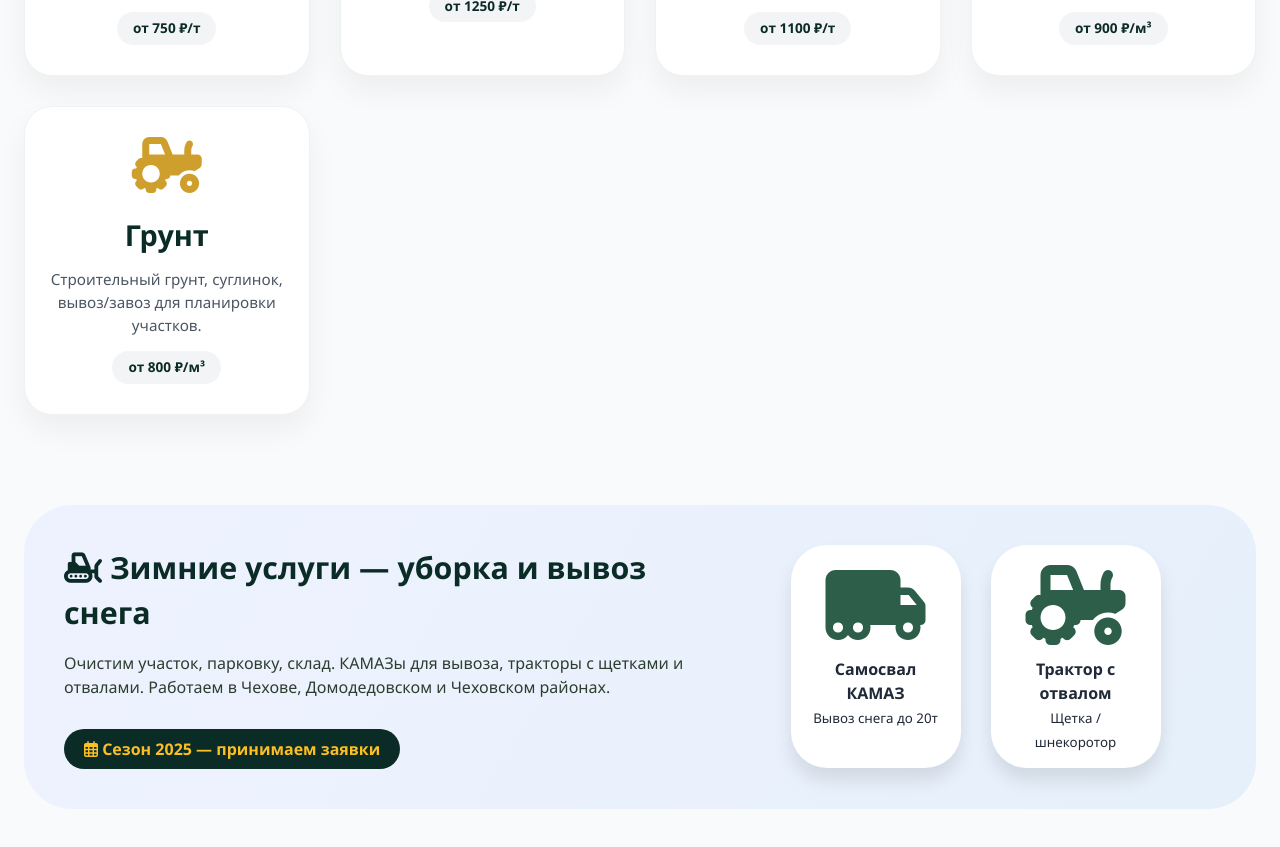
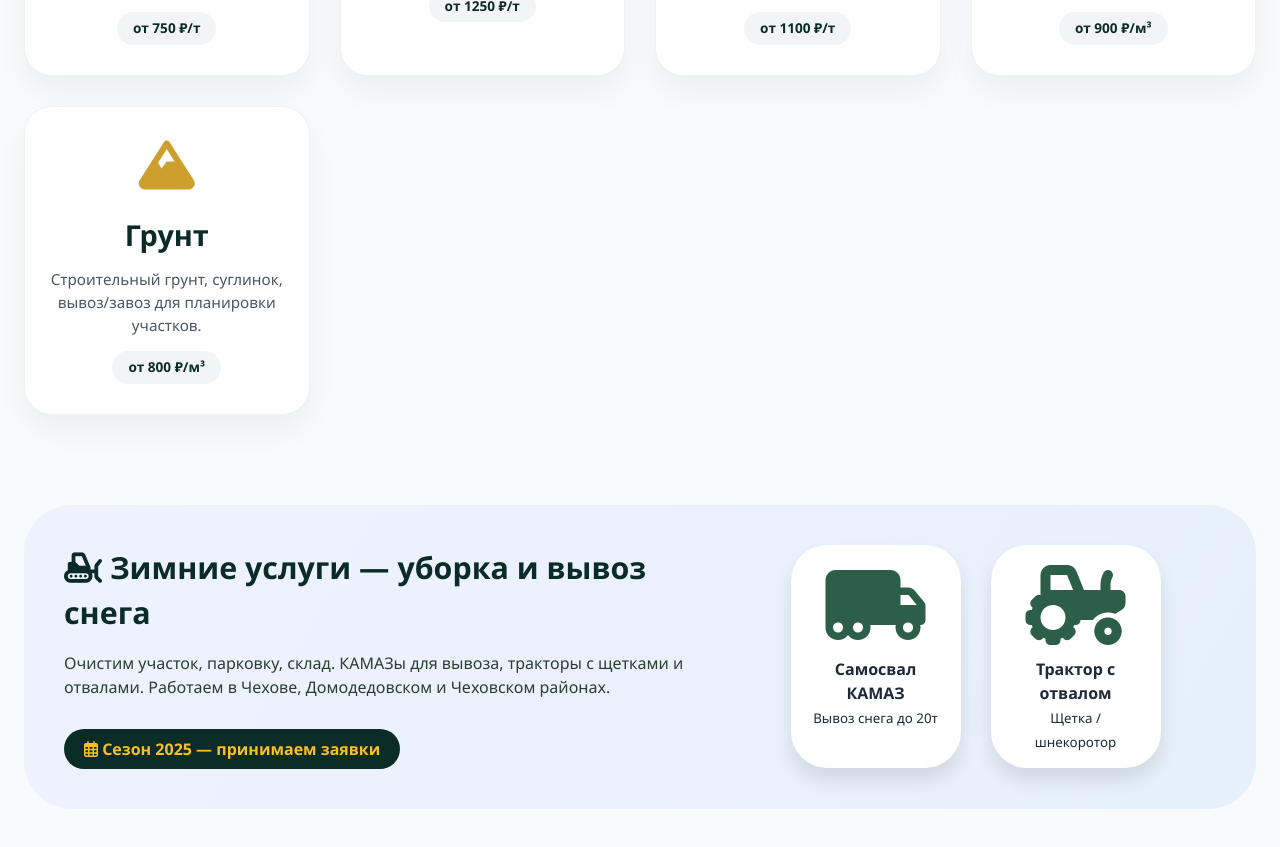
Before and after one commit to ebloakill-wq/specstrans, a plain HTML site: page index.html in a window 1280 px wide. Shown: the part 1060-1907 px from the top of the page. Drawn offline with Linux system fonts and the light colour scheme.

Commit message:
Update index.html

```diff
--- a/index.html
+++ b/index.html
@@ -27,7 +27,7 @@
             padding: 0 24px;
         }
 
-        /* ШАПКА - зеленая как было */
+        /* ШАПКА - зеленая */
         .header {
             background: #0b2b26;
             color: white;
@@ -84,7 +84,7 @@
             color: #0b2b26;
         }
 
-        /* ГЕРОЙ - обычный зеленый градиент как было */
+        /* ГЕРОЙ - зеленый градиент */
         .hero {
             background: linear-gradient(135deg, #1e3c32 0%, #0a2a24 100%);
             color: white;
@@ -455,38 +455,43 @@
     </div>
 </section>
 
-<!-- МАТЕРИАЛЫ -->
+<!-- МАТЕРИАЛЫ: ИКОНКИ ПОДОБРАНЫ МАКСИМАЛЬНО ТОЧНО -->
 <section class="section">
     <div class="container">
         <h2 class="section-title">Сыпучие материалы</h2>
         <div class="section-sub">Качество, проверенное временем</div>
         <div class="materials-grid">
+            <!-- Песок -->
             <div class="material-card">
                 <i class="fas fa-hourglass-half"></i>
                 <h3>Песок</h3>
                 <p>Карьерный, речной, сеяный. Для бетона, штукатурки, детских площадок.</p>
                 <div class="price-badge">от 750 ₽/т</div>
             </div>
+            <!-- Щебень -->
             <div class="material-card">
                 <i class="fas fa-cube"></i>
                 <h3>Щебень</h3>
                 <p>Гранитный, известняковый. Фракции 5-20, 20-40, 40-70.</p>
                 <div class="price-badge">от 1250 ₽/т</div>
             </div>
+            <!-- Гравий -->
             <div class="material-card">
                 <i class="fas fa-circle"></i>
                 <h3>Гравий</h3>
                 <p>Речной, морской, декоративный. Для дренажа и отсыпки.</p>
                 <div class="price-badge">от 1100 ₽/т</div>
             </div>
+            <!-- Земля -->
             <div class="material-card">
                 <i class="fas fa-leaf"></i>
                 <h3>Земля</h3>
                 <p>Плодородный грунт, чернозём, торфогрунт для газонов и теплиц.</p>
                 <div class="price-badge">от 900 ₽/м³</div>
             </div>
+            <!-- Грунт - НОВАЯ ИКОНКА (гора/насыпь) -->
             <div class="material-card">
-                <i class="fas fa-tractor"></i>
+                <i class="fas fa-mountain"></i>
                 <h3>Грунт</h3>
                 <p>Строительный грунт, суглинок, вывоз/завоз для планировки участков.</p>
                 <div class="price-badge">от 800 ₽/м³</div>
```
